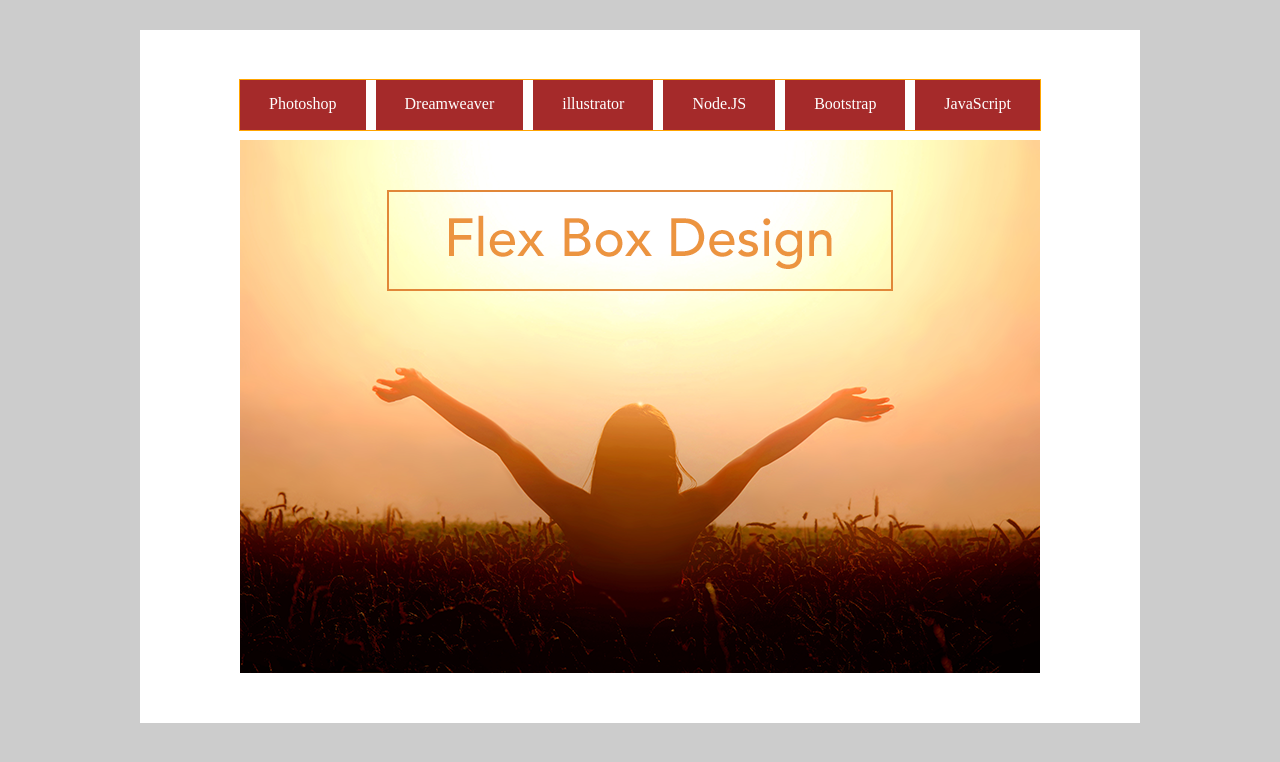
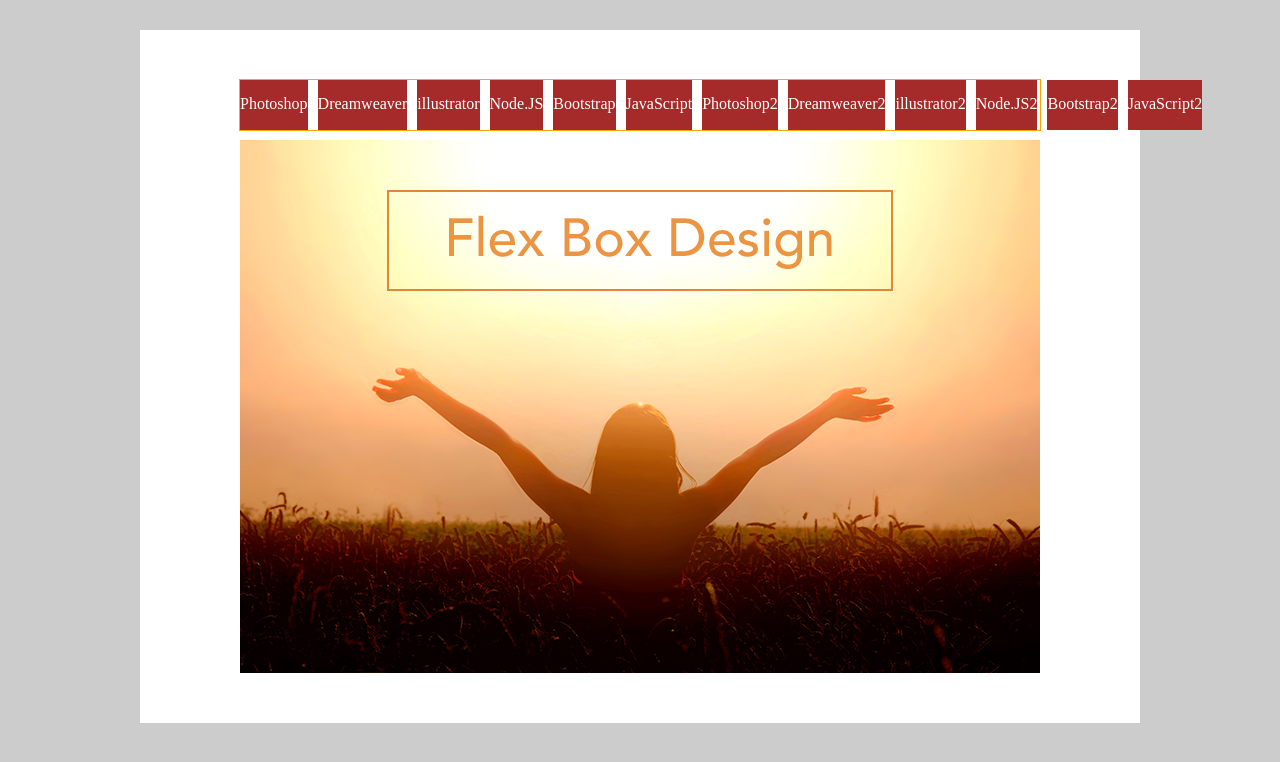
Before and after one commit to wendytsai1999/f1-1_flex, a plain HTML site: page index.html in a window 1280 px wide. Drawn offline with Linux system fonts and the light colour scheme.

Commit message:
新增li

```diff
--- a/index.html
+++ b/index.html
@@ -54,6 +54,12 @@
         <li><a href="#">Node.JS</a></li>
         <li><a href="#">Bootstrap</a></li>
         <li><a href="#">JavaScript</a></li>
+        <li><a href="#">Photoshop2</a></li>
+        <li><a href="#">Dreamweaver2</a></li>
+        <li><a href="#">illustrator2</a></li>
+        <li><a href="#">Node.JS2</a></li>
+        <li><a href="#">Bootstrap2</a></li>
+        <li><a href="#">JavaScript2</a></li>
     </ul>
 
     <img src="pic01.png" alt="">
```
